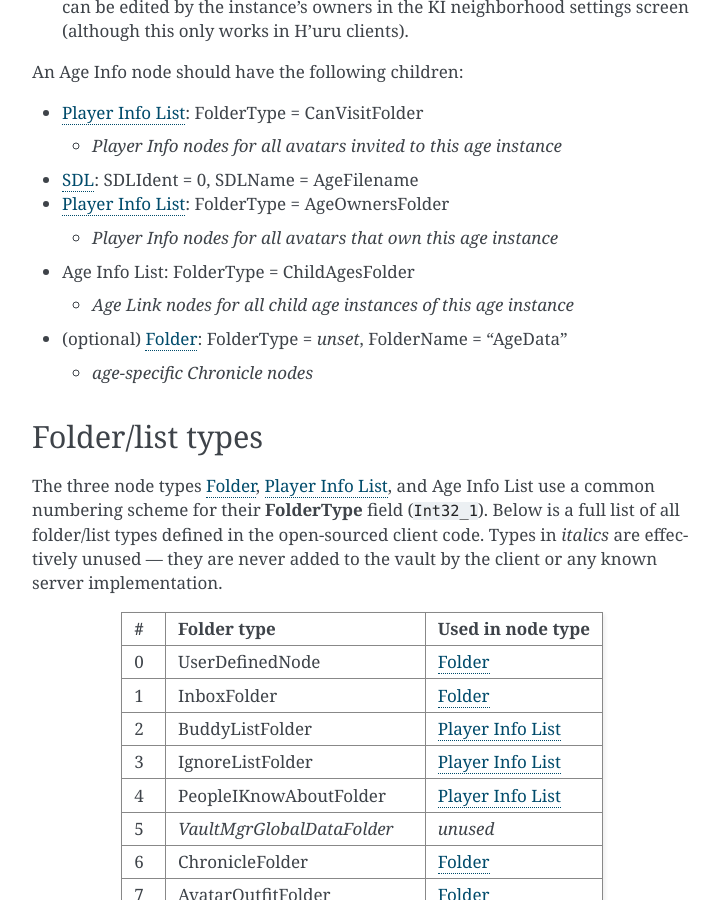
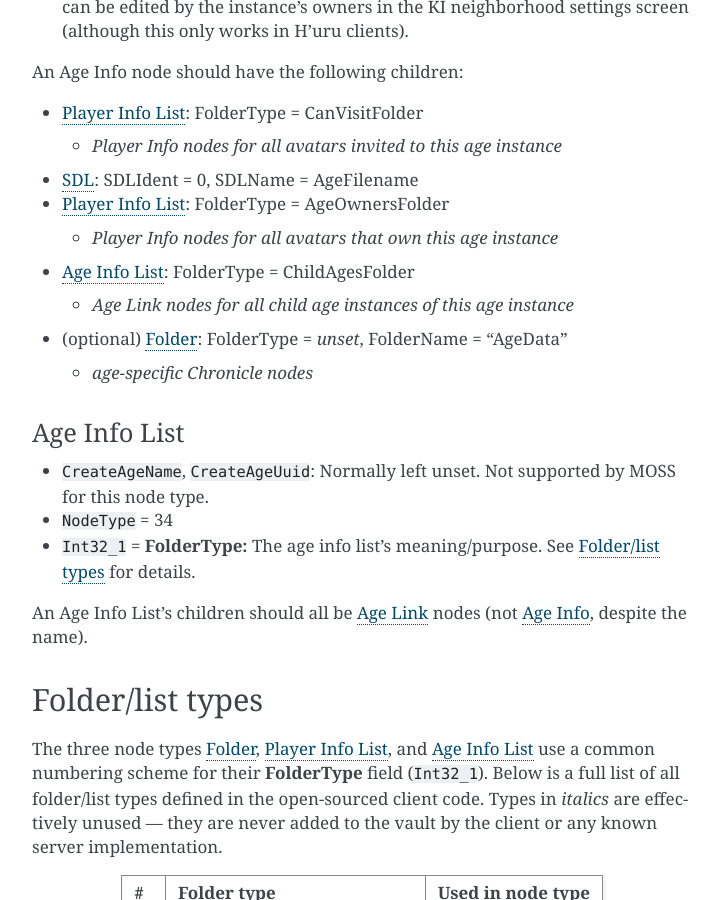
Before and after one commit to dgelessus/NAGUS, a Sphinx documentation site: the page built from docs/uru/vault.rst, in a window 1280 px wide and 900 px high, scrolled down 10752 px. Shown: the whole window, without its empty margins (388-1108 px from the left). Built offline with Sphinx 7.4.7, drawn with Linux system fonts in a browser that asks for light colours; some of the changed text lies outside the part shown.

Commit message:
Document structure of Age Info List vault nodes

```diff
--- a/docs/uru/vault.rst
+++ b/docs/uru/vault.rst
@@ -210,7 +210,7 @@ they should never appear in the actual vault database or over the network.
    * *UNUSED00* = 31
    * *UNUSED01* = 32
    * :ref:`vault_node_age_info` = 33
-   * Age Info List = 34
+   * :ref:`vault_node_age_info_list` = 34
    * Marker Game = 35
 
 .. commented out - this is way too wide
@@ -654,19 +654,34 @@ An Age Info node should have the following children:
 * :ref:`vault_node_player_info_list`: FolderType = AgeOwnersFolder
 
   * *Player Info nodes for all avatars that own this age instance*
-* Age Info List: FolderType = ChildAgesFolder
+* :ref:`vault_node_age_info_list`: FolderType = ChildAgesFolder
 
   * *Age Link nodes for all child age instances of this age instance*
 * (optional) :ref:`vault_node_folder`: FolderType = *unset*, FolderName = "AgeData"
 
   * *age-specific Chronicle nodes*
 
+.. _vault_node_age_info_list:
+
+Age Info List
+^^^^^^^^^^^^^
+
+* ``CreateAgeName``, ``CreateAgeUuid``: Normally left unset.
+  Not supported by MOSS for this node type.
+* ``NodeType`` = 34
+* ``Int32_1`` = **FolderType:** The age info list's meaning/purpose.
+  See :ref:`vault_folder_list_types` for details.
+
+An Age Info List's children should all be :ref:`vault_node_age_link` nodes
+(not :ref:`vault_node_age_info`,
+despite the name).
+
 .. _vault_folder_list_types:
 
 Folder/list types
 -----------------
 
-The three node types :ref:`vault_node_folder`, :ref:`vault_node_player_info_list`, and Age Info List use a common numbering scheme for their **FolderType** field (``Int32_1``).
+The three node types :ref:`vault_node_folder`, :ref:`vault_node_player_info_list`, and :ref:`vault_node_age_info_list` use a common numbering scheme for their **FolderType** field (``Int32_1``).
 Below is a full list of all folder/list types defined in the open-sourced client code.
 Types in *italics* are effectively unused ---
 they are never added to the vault by the client or any known server implementation.
@@ -684,7 +699,7 @@ they are never added to the vault by the client or any known server implementati
    6,ChronicleFolder,:ref:`vault_node_folder`
    7,AvatarOutfitFolder,:ref:`vault_node_folder`
    8,AgeTypeJournalFolder,:ref:`vault_node_folder`
-   9,SubAgesFolder,Age Info List
+   9,SubAgesFolder,:ref:`vault_node_age_info_list`
    10,DeviceInboxFolder,:ref:`vault_node_folder`
    11,*HoodMembersFolder*,*unused in vault*
    12,AllPlayersFolder,:ref:`vault_node_player_info_list`
@@ -698,13 +713,13 @@ they are never added to the vault by the client or any known server implementati
    20,*AllAgeGlobalSDLNodesFolder*,*unused*
    21,*PlayerInfoNode*,*unused*
    22,*PublicAgesFolder*,*unused*
-   23,AgesIOwnFolder,Age Info List
-   24,AgesICanVisitFolder,Age Info List
+   23,AgesIOwnFolder,:ref:`vault_node_age_info_list`
+   24,AgesICanVisitFolder,:ref:`vault_node_age_info_list`
    25,AvatarClosetFolder,:ref:`vault_node_folder`
    26,*AgeInfoNode*,*unused*
    27,*SystemNode*,*unused*
    28,PlayerInviteFolder,:ref:`vault_node_folder`
    29,*CCRPlayersFolder*,*unused*
    30,GlobalInboxFolder,:ref:`vault_node_folder`
-   31,ChildAgesFolder,Age Info List
+   31,ChildAgesFolder,:ref:`vault_node_age_info_list`
    32,*GameScoresFolder*,*unused*
```
